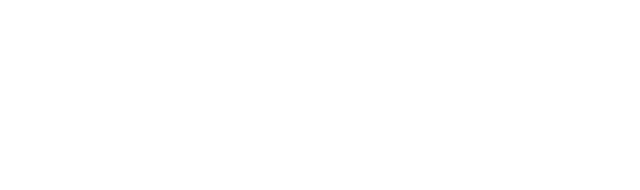
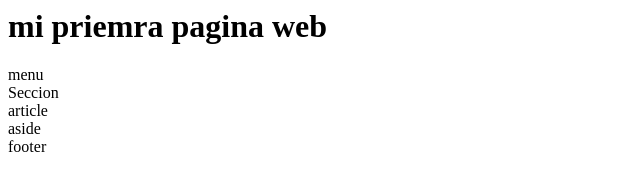
Before and after one commit to josuerojas19/practicagit, a plain HTML site: page index.html in a window 1280 px wide. Shown: the whole page, without its empty margins (0-640 px from the left). Drawn offline with Linux system fonts and the light colour scheme.

Commit message:
maquetacion

```diff
--- a/index.html
+++ b/index.html
@@ -3,9 +3,28 @@
     <meta charset="UTF-8">
     <meta http-equiv="X-UA-Compatible" content="IE=edge">
     <meta name="viewport" content="width=device-width, initial-scale=1.0">
-    <title>Document</title>
+    <title>Mi primer HTML</title>
 </head>
 <body>
-
+    <header>
+        <h1>mi priemra pagina web</h1>
+    </header>
+    <nav>
+        menu
+    </nav>
+    <div>
+        <section>
+            Seccion
+            <article>
+                article
+            </article>
+        </section>
+        <aside>
+            aside
+        </aside>
+    </div>
+    <footer>
+        footer
+    </footer>
 </body>
 </html>
```
